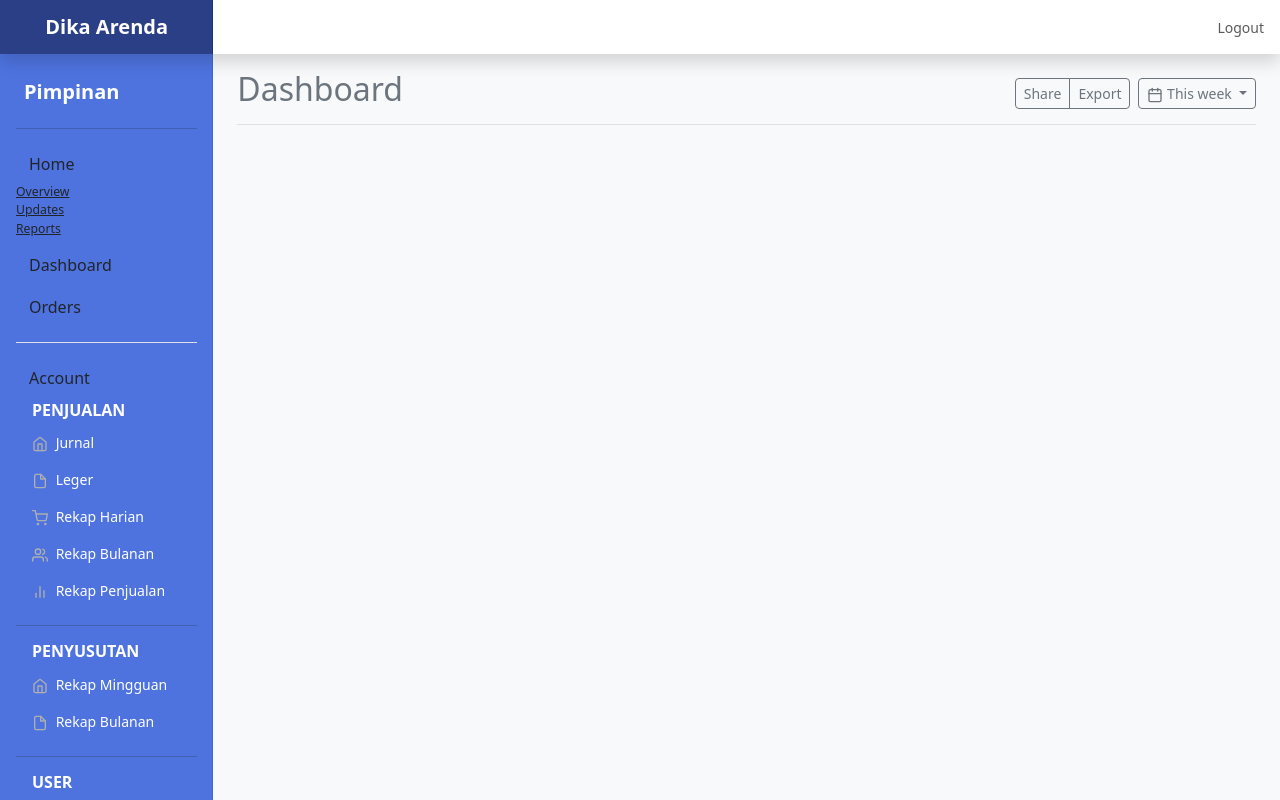
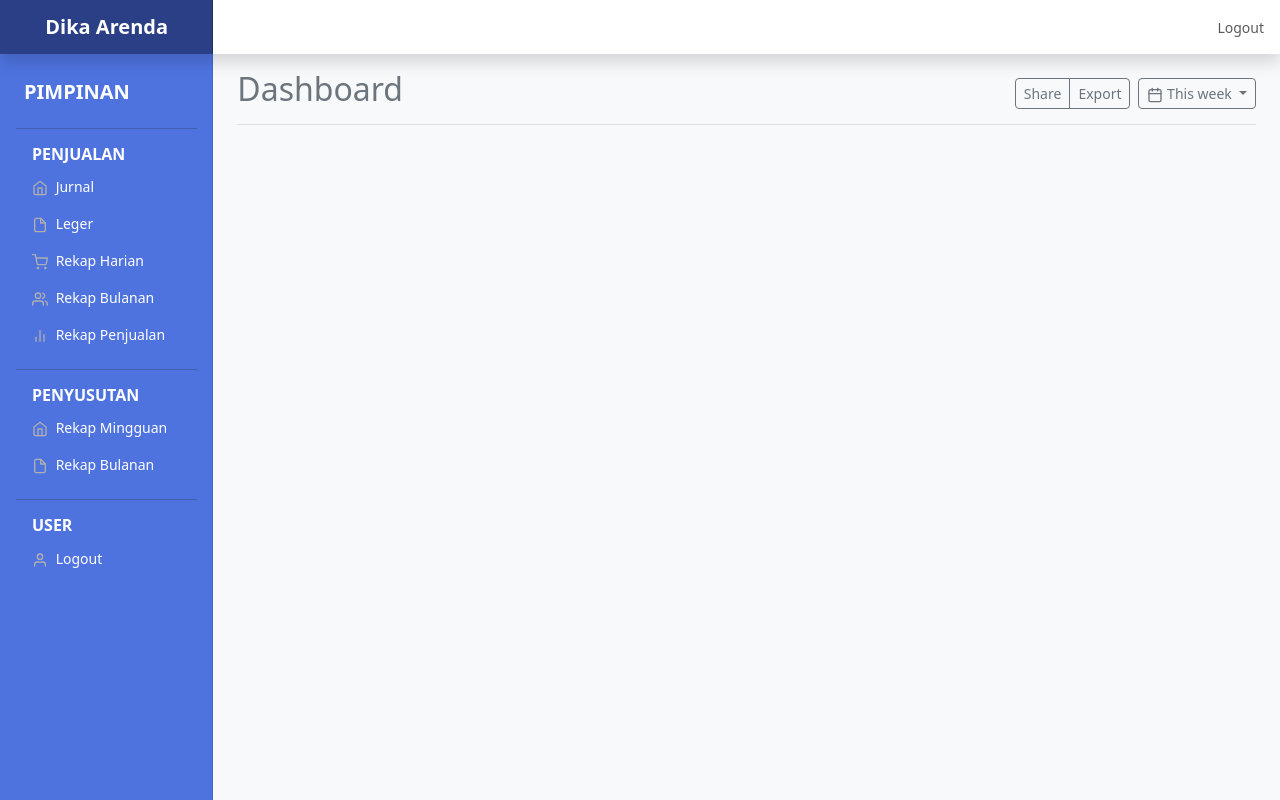
Before and after one commit to rahulsubagio/Dika-Arenda, a CodeIgniter app: page /Dika-Arenda/index.php/pimpinan/index in a window 1280 px wide. Run offline with CodeIgniter, Linux system fonts and the light colour scheme; some libraries are stand-ins or nearby versions.

Commit message:
edit sidebar pimpinan

```diff
--- a/application/views/templates/pimpinan/sidebar.php
+++ b/application/views/templates/pimpinan/sidebar.php
@@ -3,98 +3,39 @@
     <nav id="sidebarMenu" class="col-md-3 col-lg-2 d-md-block sidebar collapse">
       <div class="position-sticky pt-3">
         <ul class="nav flex-column">
-          <h5 class="text-white fw-bold ms-4 mt-3">Pimpinan</h5>
+          <h5 class="text-white fw-bold ms-4 mt-3">PIMPINAN</h5>
         </ul>
         <ul class="nav flex-column px-3">
           <hr>
-
-          <ul class="list-unstyled ps-0">
-            <li class="mb-1">
-              <button class="btn btn-toggle align-items-center rounded collapsed" data-bs-toggle="collapse" data-bs-target="#home-collapse" aria-expanded="true">
-                Home
-              </button>
-              <div class="collapse show" id="home-collapse">
-                <ul class="btn-toggle-nav list-unstyled fw-normal pb-1 small">
-                  <li><a href="#" class="link-dark rounded">Overview</a></li>
-                  <li><a href="#" class="link-dark rounded">Updates</a></li>
-                  <li><a href="#" class="link-dark rounded">Reports</a></li>
-                </ul>
-              </div>
-            </li>
-            <li class="mb-1">
-              <button class="btn btn-toggle align-items-center rounded collapsed" data-bs-toggle="collapse" data-bs-target="#dashboard-collapse" aria-expanded="false">
-                Dashboard
-              </button>
-              <div class="collapse" id="dashboard-collapse">
-                <ul class="btn-toggle-nav list-unstyled fw-normal pb-1 small">
-                  <li><a href="#" class="link-dark rounded">Overview</a></li>
-                  <li><a href="#" class="link-dark rounded">Weekly</a></li>
-                  <li><a href="#" class="link-dark rounded">Monthly</a></li>
-                  <li><a href="#" class="link-dark rounded">Annually</a></li>
-                </ul>
-              </div>
-            </li>
-            <li class="mb-1">
-              <button class="btn btn-toggle align-items-center rounded collapsed" data-bs-toggle="collapse" data-bs-target="#orders-collapse" aria-expanded="false">
-                Orders
-              </button>
-              <div class="collapse" id="orders-collapse">
-                <ul class="btn-toggle-nav list-unstyled fw-normal pb-1 small">
-                  <li><a href="#" class="link-dark rounded">New</a></li>
-                  <li><a href="#" class="link-dark rounded">Processed</a></li>
-                  <li><a href="#" class="link-dark rounded">Shipped</a></li>
-                  <li><a href="#" class="link-dark rounded">Returned</a></li>
-                </ul>
-              </div>
-            </li>
-            <li class="border-top my-3"></li>
-            <li class="mb-1">
-              <button class="btn btn-toggle align-items-center rounded collapsed" data-bs-toggle="collapse" data-bs-target="#account-collapse" aria-expanded="false">
-                Account
-              </button>
-              <div class="collapse" id="account-collapse">
-                <ul class="btn-toggle-nav list-unstyled fw-normal pb-1 small">
-                  <li><a href="#" class="link-dark rounded">New...</a></li>
-                  <li><a href="#" class="link-dark rounded">Profile</a></li>
-                  <li><a href="#" class="link-dark rounded">Settings</a></li>
-                  <li><a href="#" class="link-dark rounded">Sign out</a></li>
-                </ul>
-              </div>
-            </li>
-          </ul>
-
           <h6 class="sidebar-heading d-flex justify-content-between align-items-center px-3 mb-1 text-white fs-6">
             <span>Penjualan</span>
           </h6>
-
-            <li class="nav-item ">
-              <a class="nav-link <?= $this->session->flashdata('jurnal'); ?>" aria-current="page" href="<?= base_url('kasir/jurnal') ?>">
-                <span data-feather="home"></span>
-                Jurnal
-              </a>
-            </li>
-
-
           <li class="nav-item">
-            <a class="nav-link <?= $this->session->flashdata('leger'); ?>" href="<?= base_url('kasir/leger') ?>">
+            <a class="nav-link <?= $this->session->flashdata('jurnal'); ?>" aria-current="page" href="#">
+              <span data-feather="home"></span>
+              Jurnal
+            </a>
+          </li>
+          <li class="nav-item">
+            <a class="nav-link <?= $this->session->flashdata('leger'); ?>" href="#">
               <span data-feather="file"></span>
               Leger
             </a>
           </li>
           <li class="nav-item">
-            <a class="nav-link <?= $this->session->flashdata('rekhar'); ?>" href="<?= base_url('kasir/rekapHarian') ?>">
+            <a class="nav-link <?= $this->session->flashdata('rekhar'); ?>" href="#">
               <span data-feather="shopping-cart"></span>
               Rekap Harian
             </a>
           </li>
           <li class="nav-item">
-            <a class="nav-link <?= $this->session->flashdata('rekbul'); ?>" href="<?= base_url('kasir/rekapBulanan') ?>">
+            <a class="nav-link <?= $this->session->flashdata('rekbul'); ?>" href=#">
               <span data-feather="users"></span>
               Rekap Bulanan
             </a>
           </li>
           <li class="nav-item">
-            <a class="nav-link <?= $this->session->flashdata('rekjual'); ?>" href="<?= base_url('kasir/rekapPenjualan') ?>">
+            <a class="nav-link <?= $this->session->flashdata('rekjual'); ?>" href="#">
               <span data-feather="bar-chart-2"></span>
               Rekap Penjualan
             </a>
@@ -107,13 +48,13 @@
             <span>penyusutan</span>
           </h6>
           <li class="nav-item">
-            <a class="nav-link <?= $this->session->flashdata('susutMinggu'); ?>" href="<?= base_url('kasir/penyusutanMingguan') ?>">
+            <a class="nav-link <?= $this->session->flashdata('susutMinggu'); ?>" href="#">
               <span data-feather="home"></span>
               Rekap Mingguan
             </a>
           </li>
           <li class="nav-item">
-            <a class="nav-link <?= $this->session->flashdata('susutBulan'); ?>" href="<?= base_url('kasir/penyusutanBulanan') ?>">
+            <a class="nav-link <?= $this->session->flashdata('susutBulan'); ?>" href="#">
               <span data-feather="file"></span>
               Rekap Bulanan
             </a>
```
